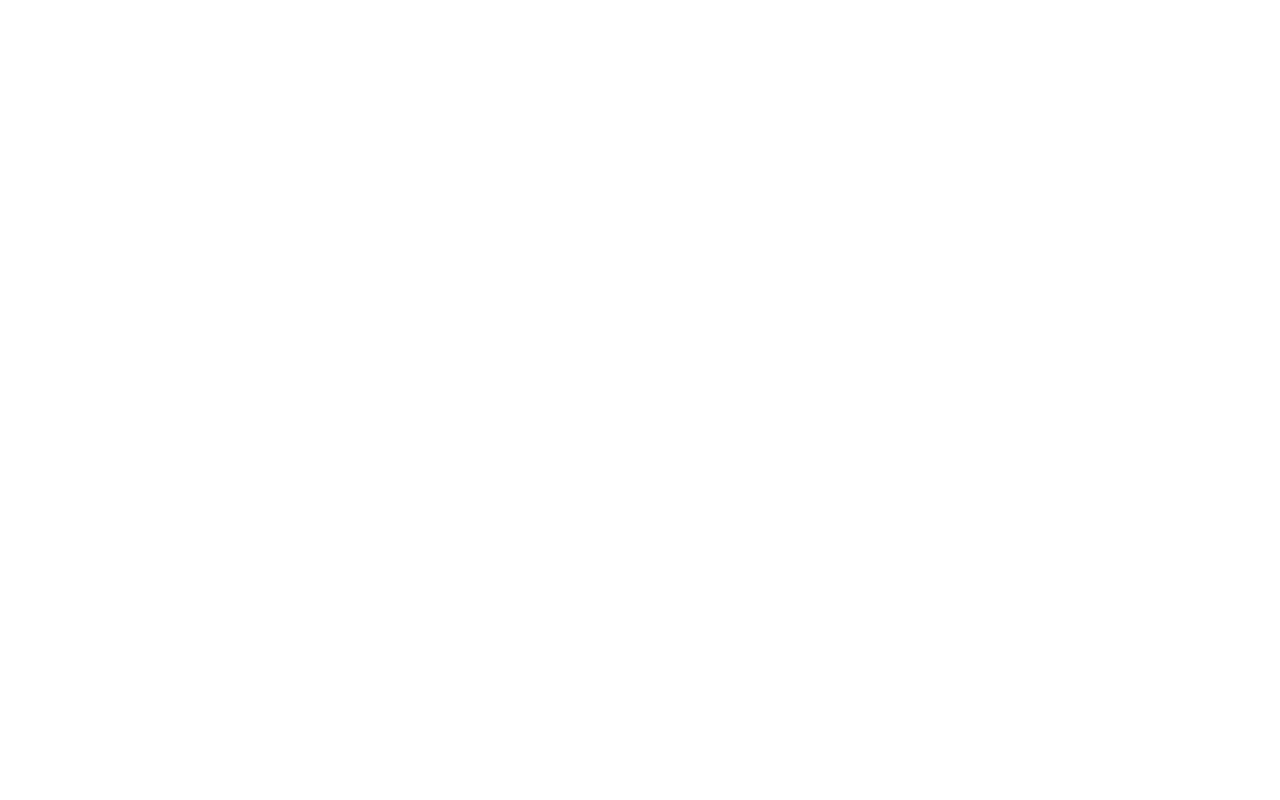
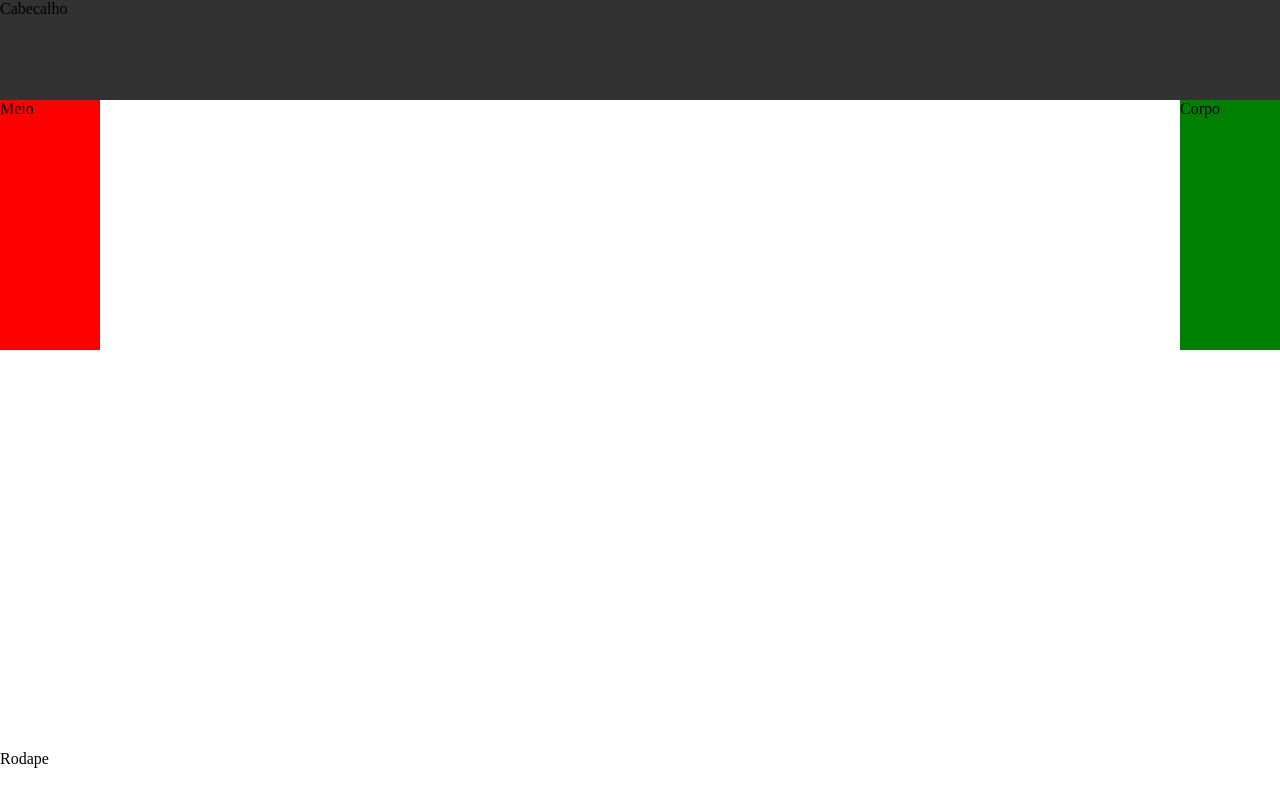
Before and after one commit to cadu-molin/Lista-de-Exerc-cios-Web-1, a plain HTML site: page capitulos/capitulo9/exercicio92.html in a window 1280 px wide. Drawn offline with Linux system fonts and the light colour scheme.

Commit message:
Atividade 9

```diff
--- a/capitulos/capitulo9/exercicio92.html
+++ b/capitulos/capitulo9/exercicio92.html
@@ -5,7 +5,20 @@
     <meta name="viewport" content="width=device-width, initial-scale=1.0">
     <title>Exercício 9.2</title>
 </head>
-<body>
-
+<body style="margin: 0; padding: 0;">
+    <div style="width: 100%; height: 400px;">
+        <div style="background-color: rgb(50, 50, 50); width: 100%; height: 100px; position: absolute;">
+            Cabecalho
+        </div>
+        <div style="background-color: red; width: 100px; height: 250px; position: absolute; left: 0px; top: 100px;">
+            Meio
+        </div>
+        <div style="background-color: green; width: 100px; height: 250px; position: absolute; top: 100px; right: 0px;">
+            Corpo
+        </div>
+        <div style="width: 100%; height: 50px; position: absolute; bottom: 0px;">
+            Rodape
+        </div>
+    </div>
 </body>
 </html>
```
Also changed, not shown: capitulos/capitulo7/exercicio71.html (+7 -2 lines), capitulos/capitulo9/exercicio91.html (+13 -2 lines).
